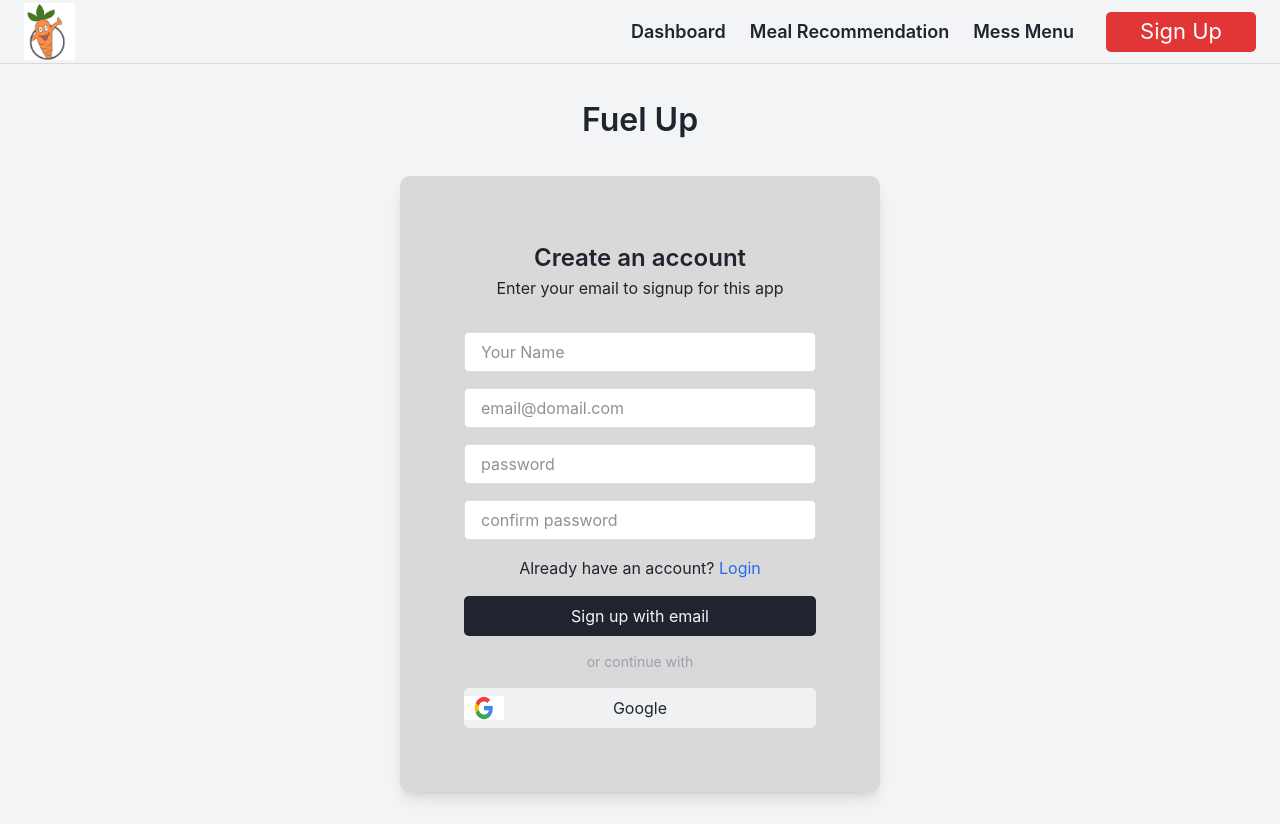
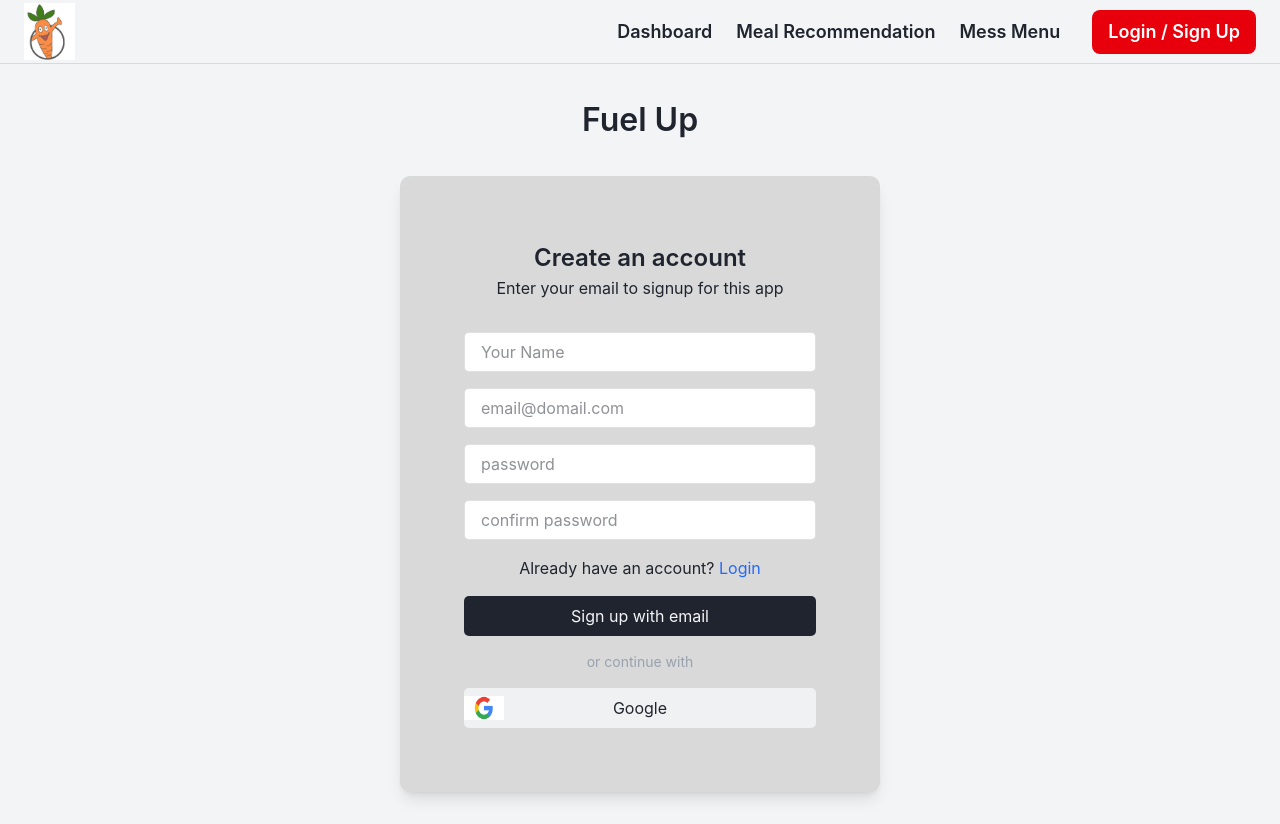
Before and after one commit to Nina-the-coder/FuelUp, a React (Vite) app in the folder frontend/: page /signup in a window 1280 px wide. Built offline with nearby package versions, Linux system fonts and the light colour scheme.

Commit message:
added logout functionality

```diff
--- a/frontend/src/components/Navbar.jsx
+++ b/frontend/src/components/Navbar.jsx
@@ -1,12 +1,17 @@
 import React, { useState } from "react";
 import { Link, useNavigate } from "react-router-dom";
-import VariantButton from "./VariantButton";
+// import VariantButton from "./VariantButton"; // We are not using this anymore
 import Icon from "./Icon.jsx";
 import logo from "../assets/Logo.jpg";
 
 const Navbar = () => {
   const [navOpen, setNavOpen] = useState(false);
   const navigate = useNavigate();
+
+  // Read login state from localStorage
+  const isLoggedIn = !!localStorage.getItem("jwtToken");
+  const username = localStorage.getItem("username");
+
   const navigateto = (path) => {
     navigate(path);
   };
@@ -17,7 +22,17 @@ const Navbar = () => {
   };
 
   const handleLogin = () => {
-    navigate("/signup");
+    navigate("/login");
+  };
+
+  const handleLogout = () => {
+    // Clear the user's session from the frontend
+    localStorage.removeItem("jwtToken");
+    localStorage.removeItem("username");
+
+    // Redirect to login and reload
+    navigate("/login");
+    window.location.reload();
   };
 
   return (
@@ -58,13 +73,33 @@ const Navbar = () => {
           </ul>
         </div>
 
-        {/* Right Side: Button */}
-        <VariantButton
-          onClick={handleLogin}
-          variant="red"
-          size="large"
-          text="Sign Up"
-        />
+        {/* ✅ STYLING CHANGED HERE */}
+        <div className="flex items-center gap-4">
+          {isLoggedIn ? (
+            // --- USER IS LOGGED IN ---
+            <>
+              <span className="hidden sm:block font-semibold">
+                Hello, {username}
+              </span>
+              {/* Replaced VariantButton with a standard button */}
+              <button
+                onClick={handleLogout}
+                className="bg-red-600 text-white font-semibold px-4 py-2 rounded-lg text-lg hover:bg-red-700 transition-colors"
+              >
+                Logout
+              </button>
+            </>
+          ) : (
+            // --- USER IS LOGGED OUT ---
+            // Replaced VariantButton with a standard button
+            <button
+              onClick={handleLogin}
+              className="bg-red-600 text-white font-semibold px-4 py-2 rounded-lg text-lg hover:bg-red-700 transition-colors"
+            >
+              Login / Sign Up
+            </button>
+          )}
+        </div>
       </div>
 
       {/* Mobile Nav Menu */}
--- a/frontend/src/pages/Login.jsx
+++ b/frontend/src/pages/Login.jsx
@@ -4,32 +4,31 @@ import googleicon from "../assets/googleicon.png";
 import { useNavigate } from "react-router-dom";
 
 // ⬅️ Define your Spring Boot server URL
-const BASE_URL = 'http://localhost:8080';
+const BASE_URL = "http://localhost:8080";
 
 const Login = () => {
   const navigate = useNavigate();
   const navigateto = (path) => {
     navigate(path);
-    }
+  };
 
   // ⬅️ 1. Define State for Inputs and Error
-    const [email, setEmail] = useState('');
-    const [password, setPassword] = useState('');
-    const [error, setError] = useState('');
-
+  const [email, setEmail] = useState("");
+  const [password, setPassword] = useState("");
+  const [error, setError] = useState("");
 
   // ⬅️ 2. Define the API Submission Handler
   const handleSubmit = async (e) => {
     e.preventDefault(); // Prevent default form submission/page reload
-        setError(''); // Clear previous errors
+    setError(""); // Clear previous errors
 
     const LOGIN_URL = `${BASE_URL}/api/auth/login`;
 
     try {
       const response = await fetch(LOGIN_URL, {
-                method: 'POST',
+        method: "POST",
         headers: {
-                    'Content-Type': 'application/json',
+          "Content-Type": "application/json",
         },
         // Send data matching your LoginRequest DTO
         body: JSON.stringify({
@@ -42,17 +41,19 @@ const Login = () => {
 
       if (response.ok) {
         // SUCCESS: Save token and redirect
-                localStorage.setItem('jwtToken', data.token);
-                console.log('Login Successful! Token stored.');
-                navigateto('/'); // ⬅️ Change to your main app path
+        localStorage.setItem("jwtToken", data.token);
+        localStorage.setItem("username", data.username);
+        console.log("Login Successful! Token stored.");
+        navigateto("/"); // ⬅️ Change to your main app path
+        window.location.reload();
       } else {
         // FAILURE: Display error from backend
-                setError(data.error || 'Login failed. Check your credentials.');
+        setError(data.error || "Login failed. Check your credentials.");
       }
     } catch (err) {
       // NETWORK ERROR
-            console.error('Network Error:', err);
-            setError('Could not connect to the server. Is the backend running?');
+      console.error("Network Error:", err);
+      setError("Could not connect to the server. Is the backend running?");
     }
   };
 
@@ -63,7 +64,10 @@ const Login = () => {
 
       {/* main form */}
       {/* ⬅️ ATTACH onSubmit HANDLER HERE */}
-      <form onSubmit={handleSubmit} className="flex flex-col sm:w-[30rem] bg-card-bg p-8 md:p-16 rounded-2xl shadow-lg">
+      <form
+        onSubmit={handleSubmit}
+        className="flex flex-col sm:w-[30rem] bg-card-bg p-8 md:p-16 rounded-2xl shadow-lg"
+      >
         <div className="flex flex-col items-center mb-4">
           <div className="text-[1.5rem] font-semibold ">Login</div>
           <div className="text-[1rem] mb-4 ">
@@ -72,8 +76,9 @@ const Login = () => {
         </div>
 
         {/* ⬅️ Display Error Message */}
-        {error && <p className="text-red-500 mb-4 font-semibold text-center">{error}</p>}
-
+        {error && (
+          <p className="text-red-500 mb-4 font-semibold text-center">{error}</p>
+        )}
 
         <div className="flex flex-col items-center gap-4">
           <input
@@ -101,7 +106,10 @@ const Login = () => {
             </button>
           </div>
           {/* ⬅️ Use type="submit" to trigger form submission */}
-          <button type="submit" className="w-full h-[40px] bg-text text-bg rounded-xl px-2 py-0.5 hover:bg-text/90 hover:cursor-pointer">
+          <button
+            type="submit"
+            className="w-full h-[40px] bg-text text-bg rounded-xl px-2 py-0.5 hover:bg-text/90 hover:cursor-pointer"
+          >
             Login
           </button>
 
@@ -110,7 +118,10 @@ const Login = () => {
             <div className="px-3">or continue with</div>
             <div className="flex-1 border-t" />
           </div>
-          <button type="button" className="w-full h-[40px] py-0.5 flex items-center justify-between bg-bg/90 rounded-xl hover:border hover:cursor-pointer ">
+          <button
+            type="button"
+            className="w-full h-[40px] py-0.5 flex items-center justify-between bg-bg/90 rounded-xl hover:border hover:cursor-pointer "
+          >
             <img
               className="w-[40px] h-[24px] flex-shrink-0"
               src={googleicon}
--- a/frontend/src/pages/Signup.jsx
+++ b/frontend/src/pages/Signup.jsx
@@ -4,25 +4,25 @@ import googleicon from "../assets/googleicon.png";
 import { Link, useNavigate } from "react-router-dom";
 
 // ⬅️ Define your Spring Boot server URL
-const BASE_URL = 'http://localhost:8080';
+const BASE_URL = "http://localhost:8080";
 
 const Signup = () => {
   const navigate = useNavigate();
   const navigateto = (path) => {
     navigate(path);
-    }
+  };
 
   // ⬅️ 1. Define State for all Inputs and Error
-    const [name, setName] = useState('');
-    const [email, setEmail] = useState('');
-    const [password, setPassword] = useState('');
-    const [confirmPassword, setConfirmPassword] = useState('');
-    const [error, setError] = useState('');
+  const [name, setName] = useState("");
+  const [email, setEmail] = useState("");
+  const [password, setPassword] = useState("");
+  const [confirmPassword, setConfirmPassword] = useState("");
+  const [error, setError] = useState("");
 
   // ⬅️ 2. Define the API Submission Handler
   const handleSubmit = async (e) => {
     e.preventDefault();
-        setError('');
+    setError("");
 
     if (password !== confirmPassword) {
       setError("Passwords do not match!");
@@ -33,9 +33,9 @@ const Signup = () => {
 
     try {
       const response = await fetch(SIGNUP_URL, {
-                method: 'POST',
+        method: "POST",
         headers: {
-                    'Content-Type': 'application/json',
+          "Content-Type": "application/json",
         },
         // Send data matching your SignupRequest DTO (name, email, password)
         body: JSON.stringify({
@@ -49,17 +49,19 @@ const Signup = () => {
 
       if (response.ok) {
         // SUCCESS: Save token and redirect
-                localStorage.setItem('jwtToken', data.token);
-                console.log('Signup Successful! Token stored.');
-                navigateto('/'); // ⬅️ Change to your main app path
+        localStorage.setItem("jwtToken", data.token);
+        localStorage.setItem("username", data.username);
+        console.log("Signup Successful! Token stored.");
+        navigateto("/"); // ⬅️ Change to your main app path
+        window.location.reload();
       } else {
         // FAILURE: Display error from backend
-                setError(data.error || 'Signup failed. Email may already be in use.');
+        setError(data.error || "Signup failed. Email may already be in use.");
       }
     } catch (err) {
       // NETWORK ERROR
-            console.error('Network Error:', err);
-            setError('Could not connect to the server. Is the backend running?');
+      console.error("Network Error:", err);
+      setError("Could not connect to the server. Is the backend running?");
     }
   };
 
@@ -70,7 +72,10 @@ const Signup = () => {
 
       {/* main form */}
       {/* ⬅️ ATTACH onSubmit HANDLER HERE */}
-      <form onSubmit={handleSubmit} className="flex flex-col sm:w-[30rem] bg-card-bg p-8 md:p-16 rounded-2xl shadow-lg">
+      <form
+        onSubmit={handleSubmit}
+        className="flex flex-col sm:w-[30rem] bg-card-bg p-8 md:p-16 rounded-2xl shadow-lg"
+      >
         <div className="flex flex-col items-center mb-4">
           <div className="text-[1.5rem] font-semibold ">Create an account</div>
           <div className="text-[1rem] mb-4 ">
@@ -79,8 +84,9 @@ const Signup = () => {
         </div>
 
         {/* ⬅️ Display Error Message */}
-        {error && <p className="text-red-500 mb-4 font-semibold text-center">{error}</p>}
-
+        {error && (
+          <p className="text-red-500 mb-4 font-semibold text-center">{error}</p>
+        )}
 
         <div className="flex flex-col items-center gap-4">
           {/* ⬅️ Name Input */}
@@ -121,12 +127,19 @@ const Signup = () => {
           />
           <div className="">
             Already have an account?{" "}
-            <button onClick={() => navigateto("/login")} type="button" className="text-blue hover:underline hover:cursor-pointer">
+            <button
+              onClick={() => navigateto("/login")}
+              type="button"
+              className="text-blue hover:underline hover:cursor-pointer"
+            >
               Login
             </button>
           </div>
           {/* ⬅️ Use type="submit" to trigger form submission */}
-          <button type="submit" className="w-full h-[40px] bg-text text-bg rounded-xl px-2 py-0.5 hover:bg-text/90 hover:cursor-pointer">
+          <button
+            type="submit"
+            className="w-full h-[40px] bg-text text-bg rounded-xl px-2 py-0.5 hover:bg-text/90 hover:cursor-pointer"
+          >
             Sign up with email
           </button>
 
@@ -135,7 +148,10 @@ const Signup = () => {
             <div className="px-3">or continue with</div>
             <div className="flex-1 border-t" />
           </div>
-          <button type="button" className="w-full h-[40px] py-0.5 flex items-center justify-between bg-bg/90 rounded-xl hover:border hover:cursor-pointer ">
+          <button
+            type="button"
+            className="w-full h-[40px] py-0.5 flex items-center justify-between bg-bg/90 rounded-xl hover:border hover:cursor-pointer "
+          >
             <img
               className="w-[40px] h-[24px] flex-shrink-0"
               src={googleicon}
```
Also changed, not shown: 1 other file (tests, documents, lock files or other folders). Lines whose indentation alone changed are shown as unchanged.
